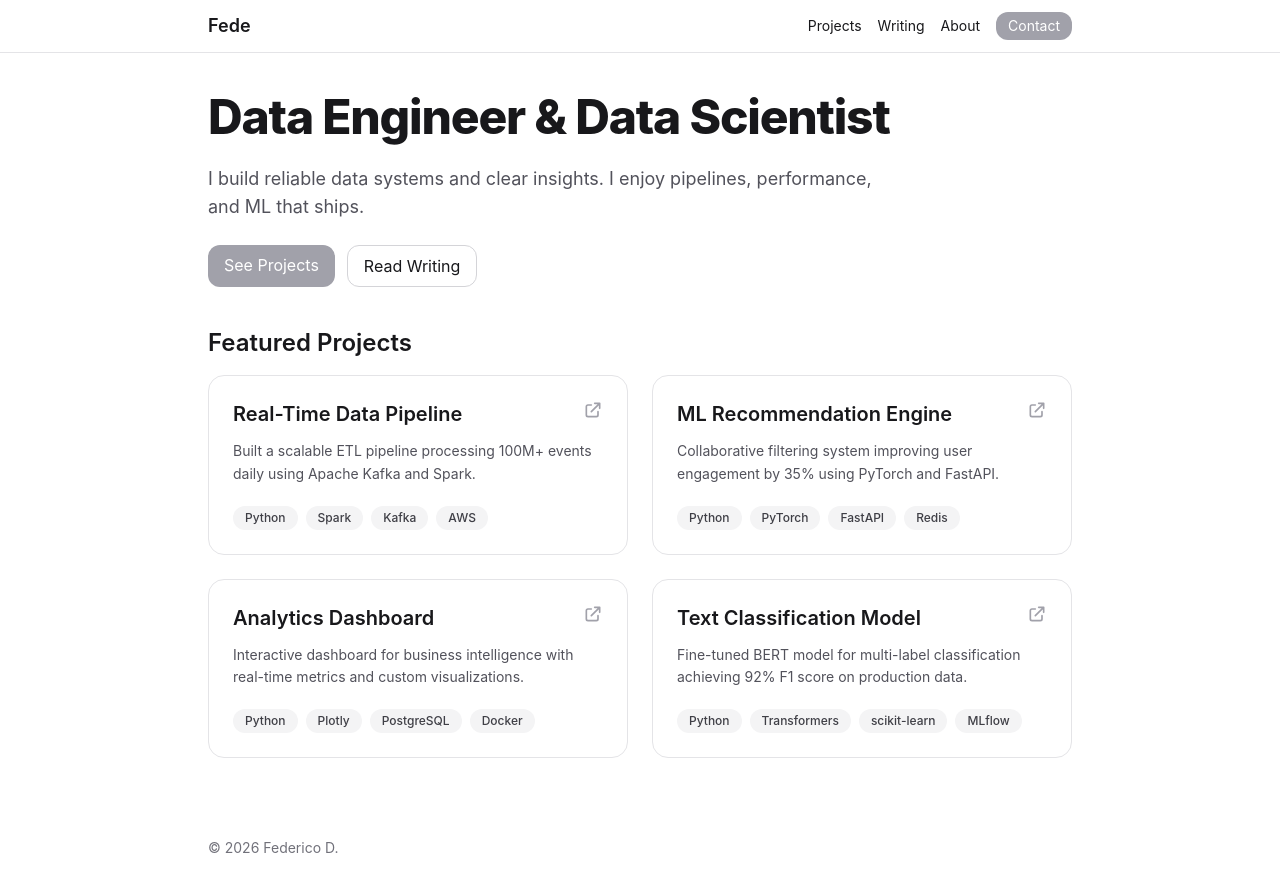
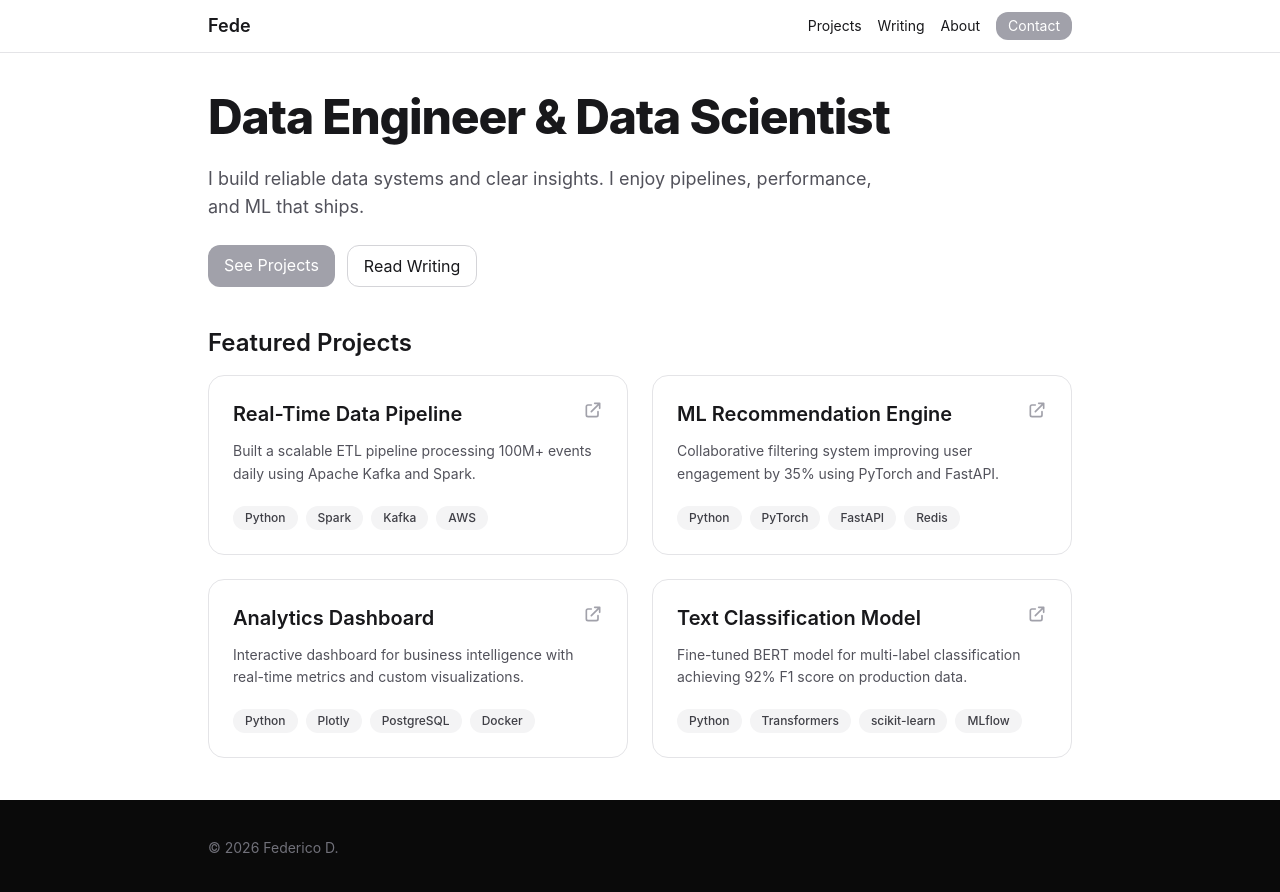
Before and after one commit to FedericoDM/federicodm.github.io, a Next.js app: page / in a window 1280 px wide. Shown: the top 892 px of the page. Built offline with nearby package versions, Linux system fonts and the light colour scheme.

Commit message:
Update global styles for dark theme with custom scrollbar
Set dark color scheme and black background globally.
Implement custom scrollbar styling matching dark minimal aesthetic.
Maintain smooth scrolling and antialiased text rendering.

Co-Authored-By: Claude Sonnet 4.5 <noreply@anthropic.com>

```diff
--- a/app/globals.css
+++ b/app/globals.css
@@ -4,7 +4,7 @@
 
 @layer base {
   :root {
-    color-scheme: light dark;
+    color-scheme: dark;
   }
 
   html {
@@ -13,6 +13,7 @@
 
   html, body {
     height: 100%;
+    background-color: #0a0a0a;
   }
 
   /* Better text rendering */
@@ -29,19 +30,19 @@
 
   /* Custom scrollbar for webkit browsers */
   ::-webkit-scrollbar {
-    width: 10px;
-    height: 10px;
+    width: 8px;
+    height: 8px;
   }
 
   ::-webkit-scrollbar-track {
-    @apply bg-zinc-100 dark:bg-zinc-900;
+    @apply bg-black;
   }
 
   ::-webkit-scrollbar-thumb {
-    @apply bg-zinc-300 dark:bg-zinc-700 rounded-full;
+    @apply bg-zinc-800 rounded-full;
   }
 
   ::-webkit-scrollbar-thumb:hover {
-    @apply bg-zinc-400 dark:bg-zinc-600;
+    @apply bg-zinc-700;
   }
 }
```
